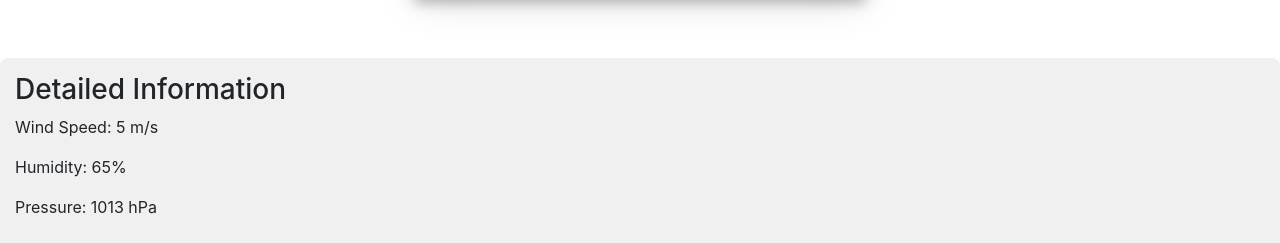
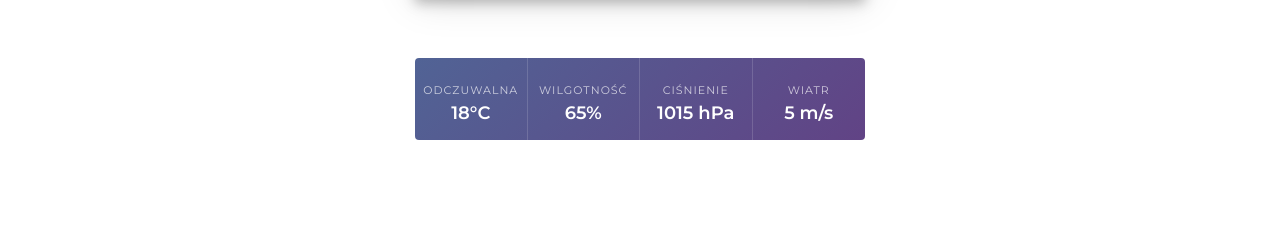
Before and after one commit to FifthElement5/WeatherApp, a Vue app: page / in a window 1280 px wide. Shown: the part 904-1147 px from the top of the page. After the commit the page ends 1068 px from the top, so only its background shows below. Built offline with nearby package versions, Linux system fonts and the light colour scheme.

Commit message:
bootstarp

```diff
--- a/src/App.vue
+++ b/src/App.vue
@@ -1,14 +1,42 @@
 <script setup>
+import { ref } from 'vue'
 import Weather from './components/Weather.vue'
 import Search from './components/Search.vue'
 import WeatherDetails from './components/WeatherDetails.vue'
+
+// Udawany worek danych z OpenWeatherMap (zmienna reaktywna)
+const weatherData = ref({
+  name: "Warszawa",
+  main: {
+    temp: 18.5,
+    feels_like: 17.2,
+    pressure: 1015,
+    humidity: 62
+  },
+  wind: {
+    speed: 4.1
+  },
+  clouds: {
+    all: 75
+  },
+  visibility: 10000,
+  weather: [
+    {
+      description: "broken clouds",
+      icon: "04d"
+    }
+  ]
+})
 </script>
 
 <template>
   <main>
     <Search />
-    <Weather />
 
-    <WeatherDetails />
+    <!-- Przekazujemy dane do karty za pomocą propsa :weatherData -->
+    <Weather :weatherData="weatherData" />
+
+    <!-- Przekazujemy dane do detali za pomocą propsa :weatherData -->
+    <WeatherDetails :weatherData="weatherData" />
   </main>
 </template>
--- a/src/components/WeatherDetails.vue
+++ b/src/components/WeatherDetails.vue
@@ -1,17 +1,92 @@
 <template>
-  <div class="weather-details">
-    <h3>Detailed Information</h3>
-    <p>Wind Speed: 5 m/s</p>
-    <p>Humidity: 65%</p>
-    <p>Pressure: 1013 hPa</p>
+  <div class="details-container mx-auto my-4">
+    <div class="row no-gutters text-center text-white rounded shadow-sm">
+
+      <div class="col-6 col-md-3 detail-box p-3 border-right border-bottom border-md-bottom-0">
+        <span class="lnr lnr-user detail-icon"></span>
+        <p class="detail-label mb-1">Odczuwalna</p>
+        <h4 class="detail-value m-0">18°C</h4>
+      </div>
+
+      <div class="col-6 col-md-3 detail-box p-3 border-md-right border-bottom border-md-bottom-0">
+        <span class="lnr lnr-drop detail-icon"></span>
+        <p class="detail-label mb-1">Wilgotność</p>
+        <h4 class="detail-value m-0">65%</h4>
+      </div>
+
+      <div class="col-6 col-md-3 detail-box p-3 border-right">
+        <span class="lnr lnr-chart-bars detail-icon"></span>
+        <p class="detail-label mb-1">Ciśnienie</p>
+        <h4 class="detail-value m-0">1015 hPa</h4>
+      </div>
+
+      <div class="col-6 col-md-3 detail-box p-3">
+        <span class="lnr lnr-rocket detail-icon"></span>
+        <p class="detail-label mb-1">Wiatr</p>
+        <h4 class="detail-value m-0">5 m/s</h4>
+      </div>
+
+    </div>
   </div>
 </template>
 
 <style scoped>
-.weather-details {
-  background-color: #f0f0f0;
-  padding: 15px;
-  margin-top: 15px;
-  border-radius: 8px;
+/* Import ikon Linearicons, żeby ikony detali działały tak samo jak w karcie głównej */
+@import url("https://cdn.linearicons.com/free/1.0.0/icon-font.min.css");
+
+.details-container {
+  max-width: 450px; /* Taka sama szerokość jak karta i wyszukiwarka */
+  font-family: 'Montserrat', sans-serif;
+}
+
+/* Tło dla kafelków z tym samym gradientem co reszta aplikacji */
+.row {
+  background: linear-gradient(135deg, #516395 0%, #614385 100%);
+  overflow: hidden;
+}
+
+.detail-box {
+  display: flex;
+  flex-direction: column;
+  align-items: center;
+  justify-content: center;
+}
+
+/* Styl dla ikon */
+.detail-icon {
+  font-size: 24px;
+  color: #a1c4fd;
+  margin-bottom: 8px;
+}
+
+/* Styl dla małych podpisów */
+.detail-label {
+  font-size: 11px;
+  text-transform: uppercase;
+  letter-spacing: 1px;
+  color: rgba(255, 255, 255, 0.7);
+}
+
+/* Styl dla głównych liczb */
+.detail-value {
+  font-size: 18px;
+  font-weight: 600;
+}
+
+/* Linie podziału dostosowane do Bootstrapa 4 */
+.border-right {
+  border-right: 1px solid rgba(255, 255, 255, 0.15) !important;
+}
+.border-bottom {
+  border-bottom: 1px solid rgba(255, 255, 255, 0.15) !important;
+}
+
+@media (min-width: 768px) {
+  .border-md-bottom-0 {
+    border-bottom: 0 !important;
+  }
+  .border-md-right {
+    border-right: 1px solid rgba(255, 255, 255, 0.15) !important;
+  }
 }
 </style>
```
